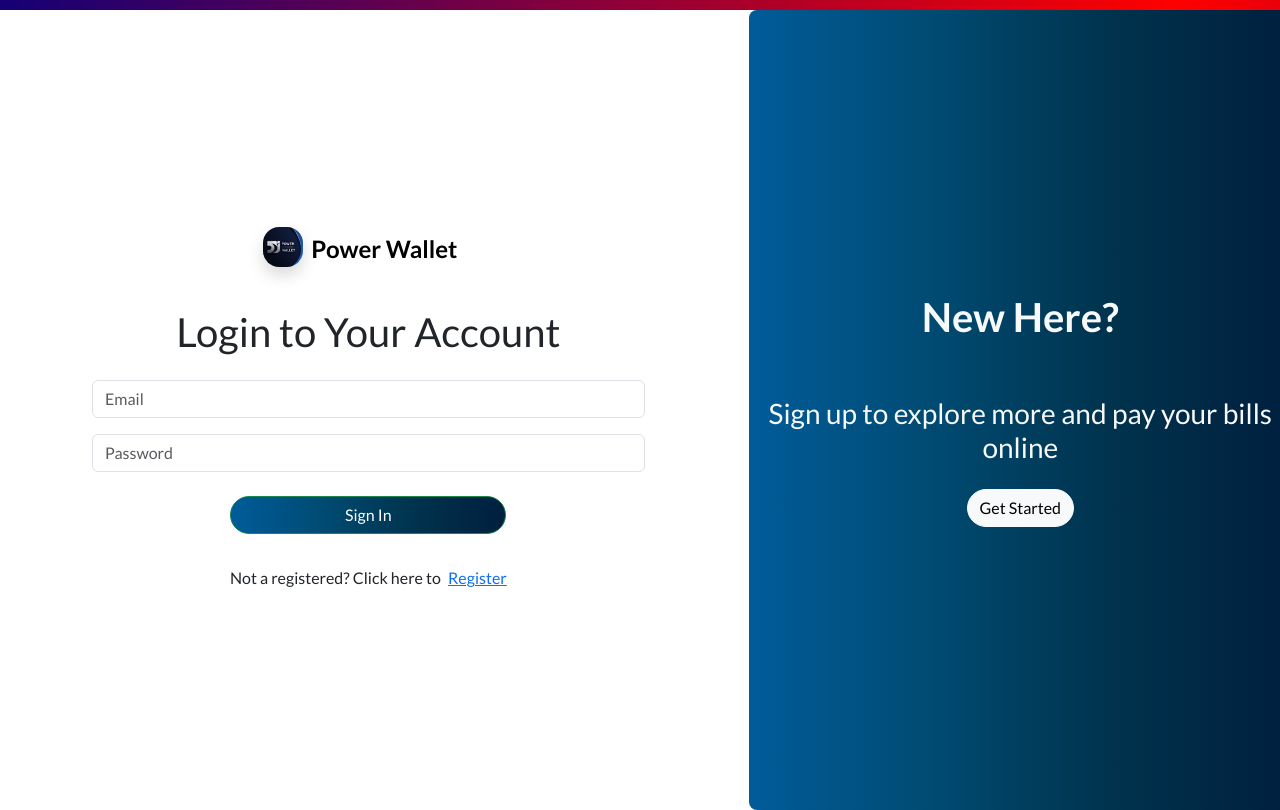
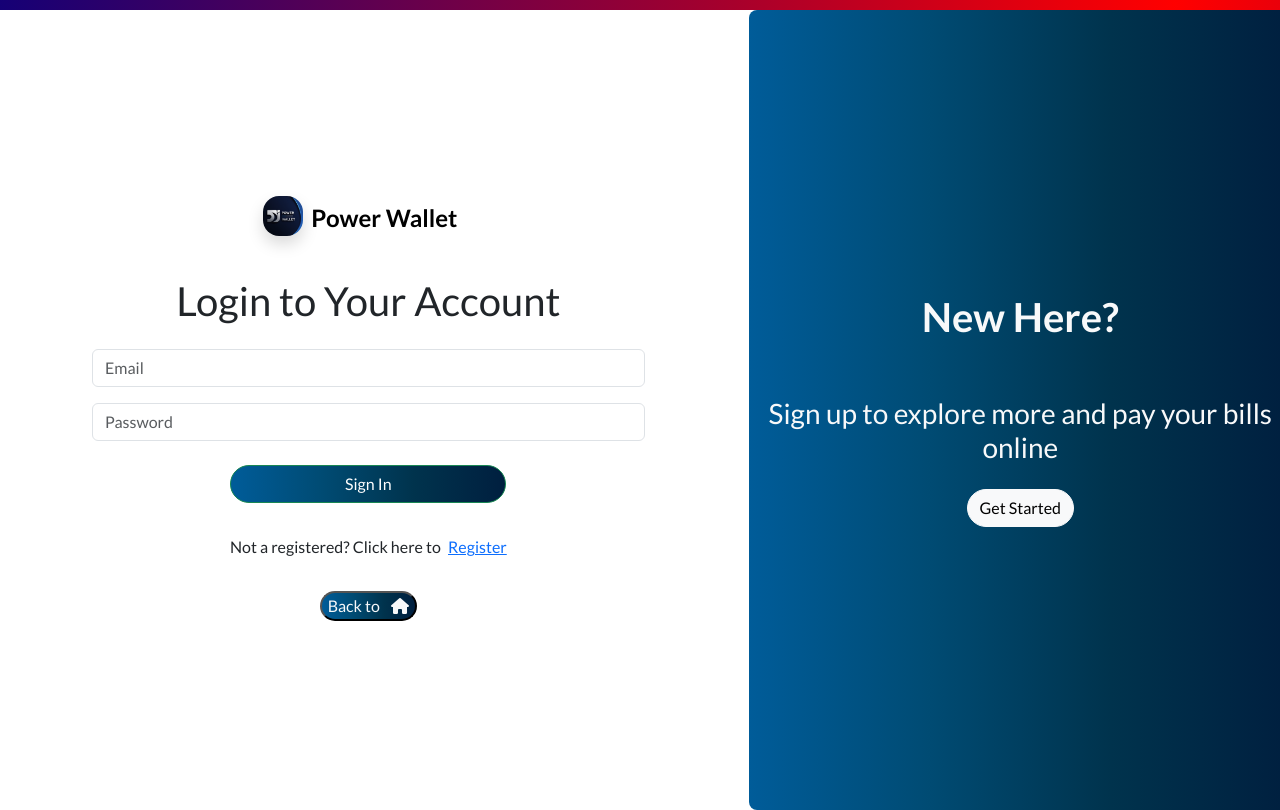
Before and after one commit to shonmathew19/power-wallet, a React (Vite) app: page /login in a window 1280 px wide. Built offline with nearby package versions, Linux system fonts and the light colour scheme.

Commit message:
initial commit

```diff
--- a/src/pages/Login.jsx
+++ b/src/pages/Login.jsx
@@ -74,7 +74,7 @@ function Login({ register }) {
 
                             }
                         </div>
-                        {/* <Link to={'/home'} className='mb-3 mt-3'><button className=' login-second-col-btn text-light rounded-5'> Back to <i class="fa-solid fa-house ms-2"></i></button></Link> */}
+                        <Link to={'/home'} className='mb-3 mt-3'><button className=' login-second-col-btn text-light rounded-5'> Back to <i class="fa-solid fa-house ms-2"></i></button></Link>
                     </Col>
 
                     {/* Second Column (Sign Up Info) */}
```
